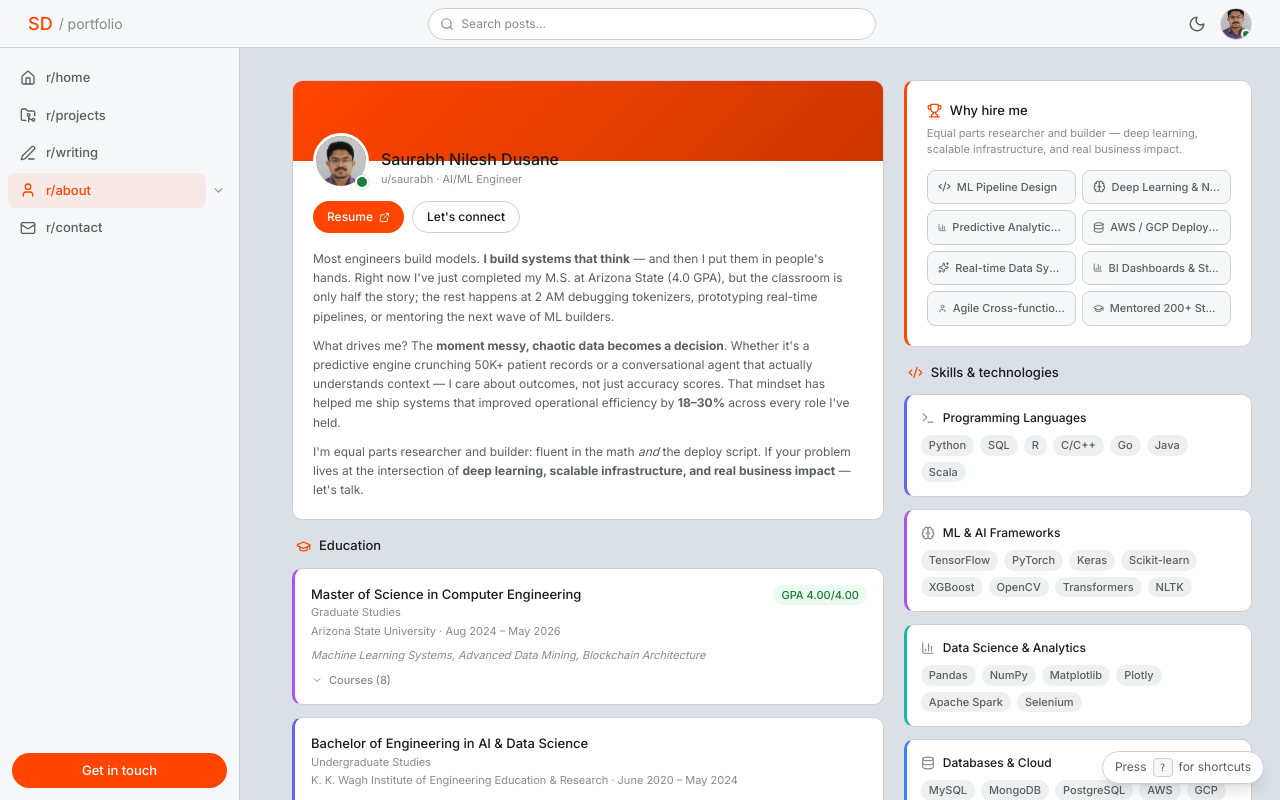
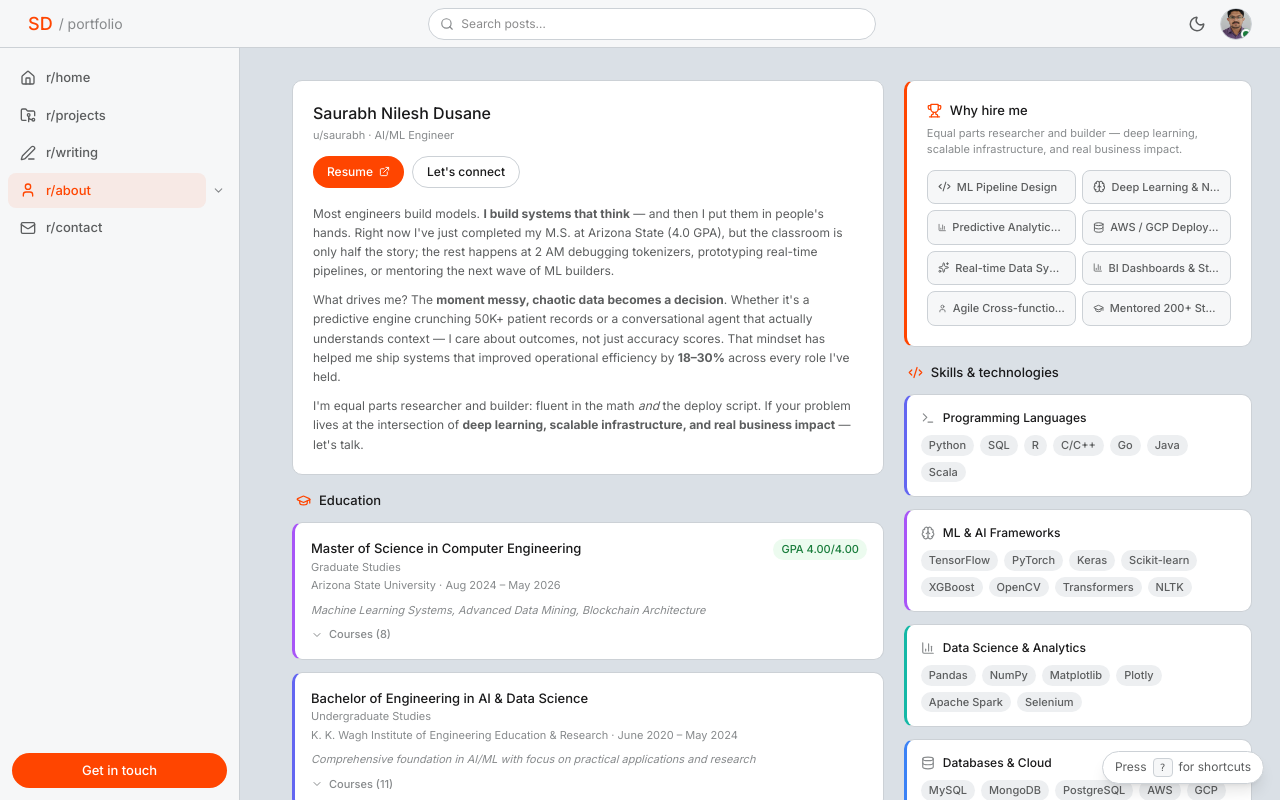
Before and after one commit to SaurabhDusane/portfolio-website, a Next.js app: page /about in a window 1280 px wide. Shown: the top 800 px of the page. Built offline with nearby package versions, Linux system fonts and the light colour scheme.

Commit message:
r/about: remove orange banner + avatar, clean text header only

```diff
--- a/app/about/page.tsx
+++ b/app/about/page.tsx
@@ -1,7 +1,6 @@
 "use client";
 
 import { useState, useRef, useEffect } from "react";
-import Image from "next/image";
 import Link from "next/link";
 import {
   User, Briefcase, GraduationCap, Code2, Trophy, ChevronDown,
@@ -86,21 +85,9 @@ export default function AboutPage() {
       {/* ════════ LEFT COLUMN ════════ */}
       <div className="about-main">
         {/* ── Profile header + Overview ─────────────────────────────────── */}
-        <section id="overview" className="reddit-card overflow-hidden">
-          <div style={{ height: 80, background: "linear-gradient(135deg, var(--accent) 0%, #cc3700 100%)" }} />
-          <div style={{ marginTop: -28, padding: "0 20px 20px" }}>
-            <div className="flex items-end gap-3">
-              <div className="relative shrink-0" style={{ width: 56, height: 56 }}>
-                <div className="rounded-full overflow-hidden" style={{ width: 56, height: 56, border: "3px solid var(--card)" }}>
-                  <Image src="/headshot.png" alt="Saurabh Dusane" width={56} height={56} className="object-cover" />
-                </div>
-                <span className="absolute bottom-0 right-0 w-3.5 h-3.5 rounded-full online-dot" style={{ background: "var(--success)", border: "2px solid var(--card)" }} />
-              </div>
-              <div className="min-w-0 pb-0.5">
+        <section id="overview" className="reddit-card p-5">
           <h1 className="text-[16px] font-medium" style={{ color: "var(--text)" }}>{personalInfo.name}</h1>
-                <p className="text-[11px]" style={{ color: "var(--text-hint)" }}>u/saurabh &middot; AI/ML Engineer</p>
-              </div>
-            </div>
+          <p className="text-[11px] mt-0.5" style={{ color: "var(--text-hint)" }}>u/saurabh &middot; AI/ML Engineer</p>
 
           <div className="flex flex-wrap gap-2 mt-3">
             <a
@@ -125,7 +112,6 @@ export default function AboutPage() {
             {personalInfo.bio.map((p: string, i: number) => (
               <p key={i} dangerouslySetInnerHTML={{ __html: p }} />
             ))}
-            </div>
           </div>
         </section>
 
```
Lines whose indentation alone changed are shown as unchanged.
